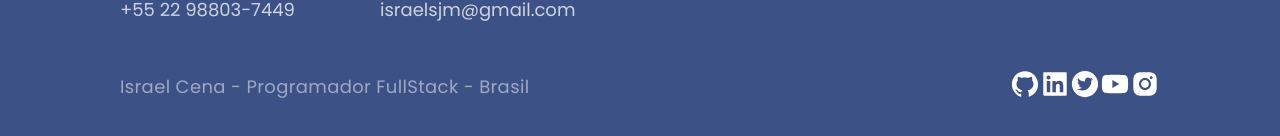
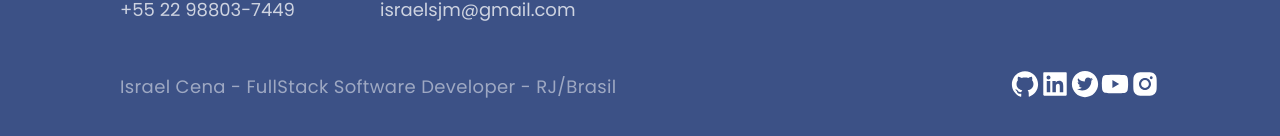
Before and after one commit to israelcena/mynewportfolio, a Next.js app: page / in a window 1280 px wide. Shown: the part 3911-4047 px from the top of the page. Built offline with nearby package versions, Linux system fonts and the light colour scheme.

Commit message:
change job title

```diff
--- a/src/components/Footer/Footer.js
+++ b/src/components/Footer/Footer.js
@@ -38,7 +38,7 @@ const Footer = () => {
       <SocialIconsContainer>
         <CompanyContainer>
           <Slogan>
-            Israel Cena - Programador FullStack - Brasil
+            Israel Cena - FullStack Software Developer - RJ/Brasil
           </Slogan>
         </CompanyContainer>
         <SocialContainer>
--- a/src/pages/_app.js
+++ b/src/pages/_app.js
@@ -5,7 +5,7 @@ export default function App({ Component, pageProps }) {
   return (
     <>
       <Head>
-        <title>Israel Cena FrontEnd Dev</title>
+        <title>Israel Cena FullStack Software Developer</title>
       </Head>
       <Theme>
         <Component {...pageProps} />
```
